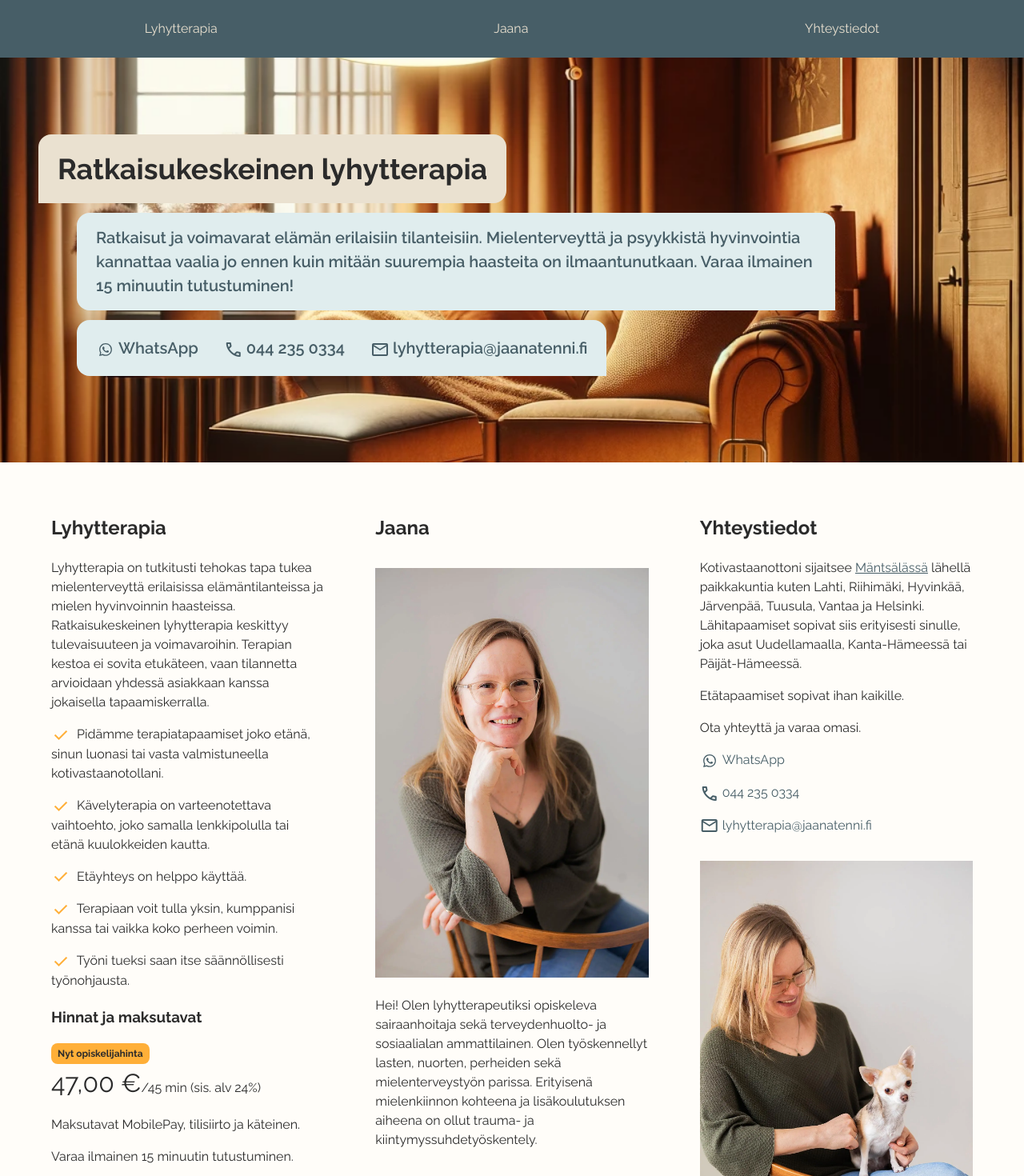
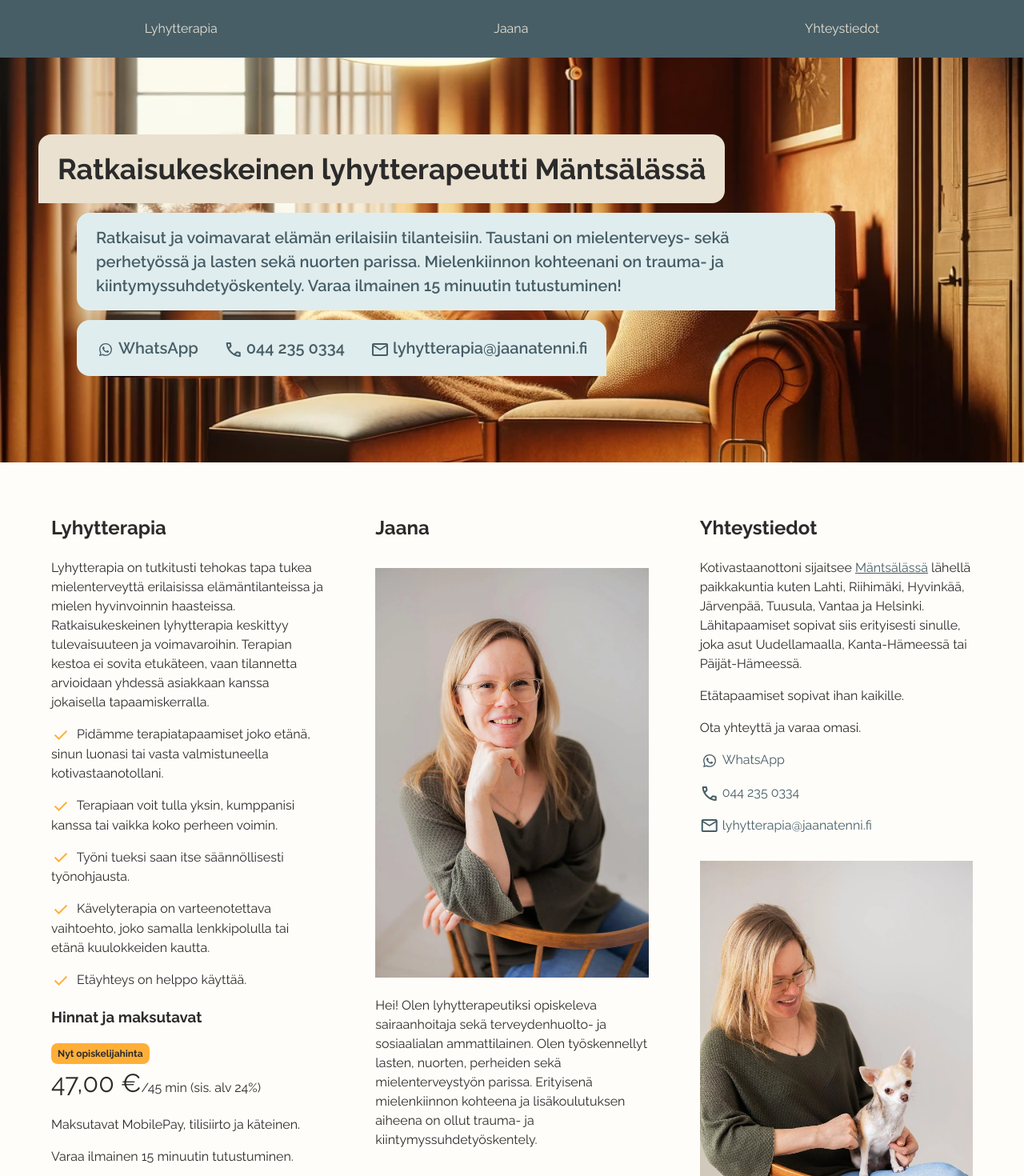
Before and after one commit to mikkotenni/jaanatenni, a React (Vite) app: page / in a window 1280 px wide. Shown: the top 1470 px of the page at 80% size. Built offline with nearby package versions, Linux system fonts and the light colour scheme; a web font is replaced by a local one.

Commit message:
feat: SEO improvements

```diff
--- a/index.html
+++ b/index.html
@@ -4,11 +4,11 @@
     <meta charset="UTF-8" />
     <link rel="icon" type="image/png" href="favicon.png" />
     <meta name="viewport" content="width=device-width, initial-scale=1.0" />
-    <title>Jaana Tenni | Ratkaisukeskeinen lyhytterapia tukee mielenterveyttäsi</title>
+    <title>Jaana Tenni | Ratkaisukeskeinen lyhytterapeutti Mäntsälässä</title>
     <!-- Social media platforms sharing -->
     <meta
       name="description"
-      content="Ratkaisukeskeistä lyhytterapiaa mielen hyvinvointiin Mäntsälässä, Uudellamaalla ympäryskuntineen ja etänä. Kohti parempaa mielenterveyttä. Ei sitoutumispakkoa. Ilmainen tutustuminen."
+      content="Ratkaisukeskeistä lyhytterapiaa hyvinvointisi tueksi Mäntsälässä, Uudellamaalla ja etänä. Ei sitoutumispakkoa. Ilmainen tutustuminen."
     />
     <meta
       name="keywords"
@@ -19,7 +19,7 @@
     <meta property="og:title" content="Jaana Tenni lyhytterapia" />
     <meta
       property="og:description"
-      content="Ratkaisukeskeistä lyhytterapiaa mielen hyvinvointiin etänä, Mäntsälässä ja Uudellamaalla ympäryskuntineen. Varaa oma ilmainen tutustuminen ja ota askel kohti parempaa mielenterveyttä."
+      content="Ratkaisukeskeistä lyhytterapiaa hyvinvointisi tueksi Mäntsälässä, Uudellamaalla ja etänä. Ei sitoutumispakkoa. Ilmainen tutustuminen."
     />
     <meta
       property="og:image"
@@ -29,7 +29,7 @@
     <meta name="twitter:title" content="Jaana Tenni lyhytterapia" />
     <meta
       name="twitter:description"
-      content="Ratkaisukeskeistä lyhytterapiaa mielen hyvinvointiin etänä, Mäntsälässä ja Uudellamaalla ympäryskuntineen. Varaa oma ilmainen tutustuminen ja ota askel kohti parempaa mielenterveyttä."
+      content="Ratkaisukeskeistä lyhytterapiaa hyvinvointisi tueksi Mäntsälässä, Uudellamaalla ja etänä. Ei sitoutumispakkoa. Ilmainen tutustuminen."
     />
     <meta
       name="twitter:image"
--- a/src/components/Hero.jsx
+++ b/src/components/Hero.jsx
@@ -1,4 +1,4 @@
-import { useEffect, useRef, useState } from 'react';
+import { useEffect, useRef, useState } from "react";
 import styled from "@emotion/styled";
 import { breakpoints, colors } from "../assets/designTokens";
 import Mailto from "./reachOutLinks/Mailto";
@@ -80,7 +80,7 @@ const Container = styled.section`
 `;
 
 export default function Hero() {
-  const [bgImage, setBgImage] = useState('');
+  const [bgImage, setBgImage] = useState("");
   const containerRef = useRef();
 
   useEffect(() => {
@@ -102,13 +102,13 @@ export default function Hero() {
 
   return (
     <Container ref={containerRef} bgImage={bgImage}>
-      <h1>Ratkaisukeskeinen lyhytterapia</h1>
+      <h1>Ratkaisukeskeinen lyhytterapeutti Mäntsälässä</h1>
       <div>
         <p>
-          Ratkaisut ja voimavarat elämän erilaisiin tilanteisiin. Mielenterveyttä ja
-          psyykkistä hyvinvointia kannattaa vaalia jo ennen kuin mitään
-          suurempia haasteita on ilmaantunutkaan. Varaa ilmainen 15 minuutin
-          tutustuminen!
+          Ratkaisut ja voimavarat elämän erilaisiin tilanteisiin. Taustani on
+          mielenterveys- sekä perhetyössä ja lasten sekä nuorten parissa.
+          Mielenkiinnon kohteenani on trauma- ja kiintymyssuhdetyöskentely.
+          Varaa ilmainen 15 minuutin tutustuminen!
         </p>
       </div>
       <address>
--- a/src/components/TherapyConcept.jsx
+++ b/src/components/TherapyConcept.jsx
@@ -33,6 +33,14 @@ export default function TherapyConcept() {
         terapiatapaamiset joko etänä, sinun luonasi tai vasta valmistuneella kotivastaanotollani.
       </p>
       <p>
+        <span className="material-symbols-outlined" aria-hidden="true"> check </span> Terapiaan
+        voit tulla yksin, kumppanisi kanssa tai vaikka koko perheen voimin.
+      </p>
+      <p>
+        <span className="material-symbols-outlined" aria-hidden="true"> check </span> Työni tueksi
+        saan itse säännöllisesti työnohjausta.
+      </p>
+      <p>
         <span className="material-symbols-outlined" aria-hidden="true"> check </span> Kävelyterapia
         on varteenotettava vaihtoehto, joko samalla lenkkipolulla tai etänä
         kuulokkeiden kautta.
@@ -41,14 +49,6 @@ export default function TherapyConcept() {
         <span className="material-symbols-outlined" aria-hidden="true"> check </span> Etäyhteys on
         helppo käyttää.
       </p>
-      <p>
-        <span className="material-symbols-outlined" aria-hidden="true"> check </span> Terapiaan
-        voit tulla yksin, kumppanisi kanssa tai vaikka koko perheen voimin.
-      </p>
-      <p>
-        <span className="material-symbols-outlined" aria-hidden="true"> check </span> Työni tueksi
-        saan itse säännöllisesti työnohjausta.
-      </p>
     </Container>
   );
 }
```
